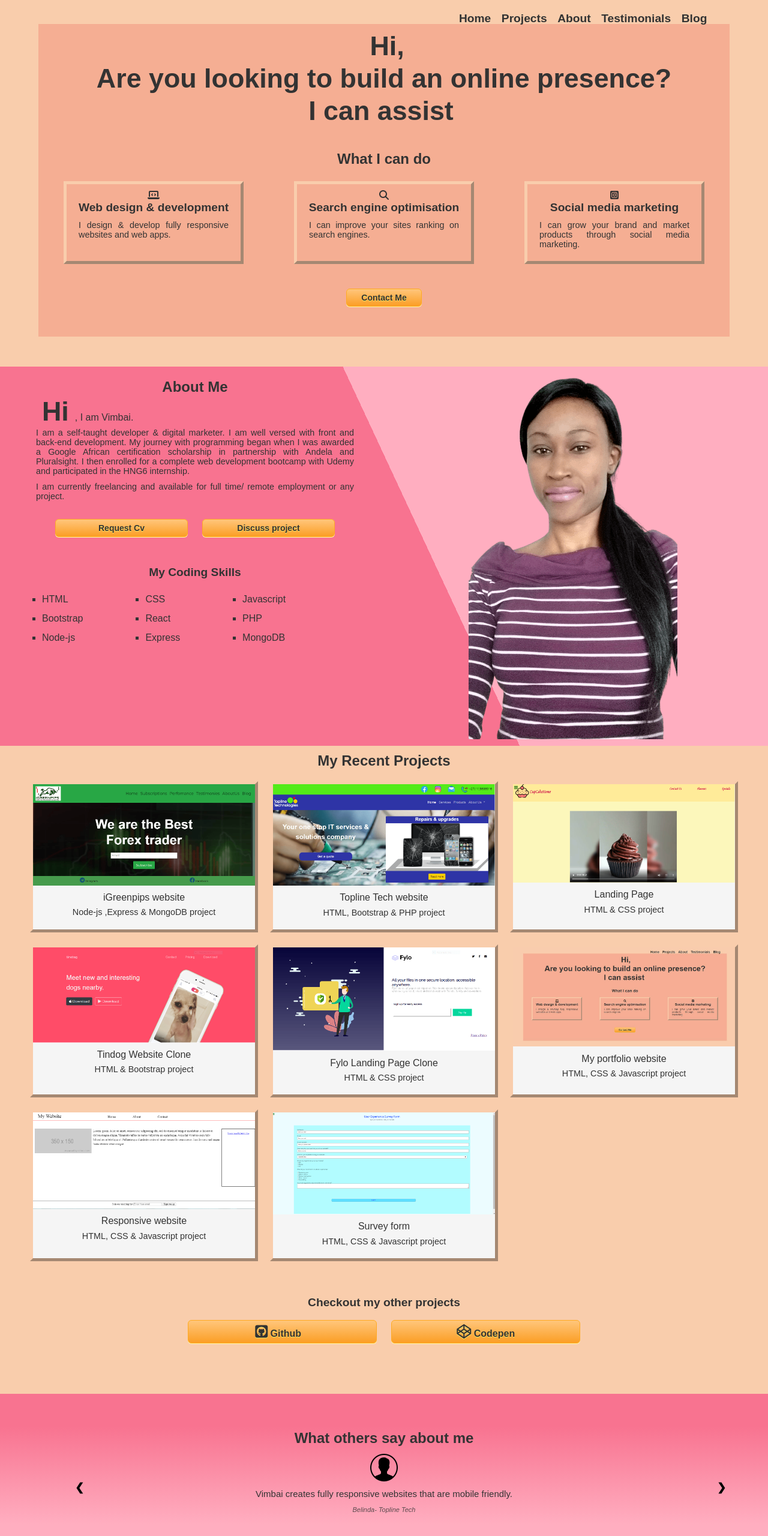
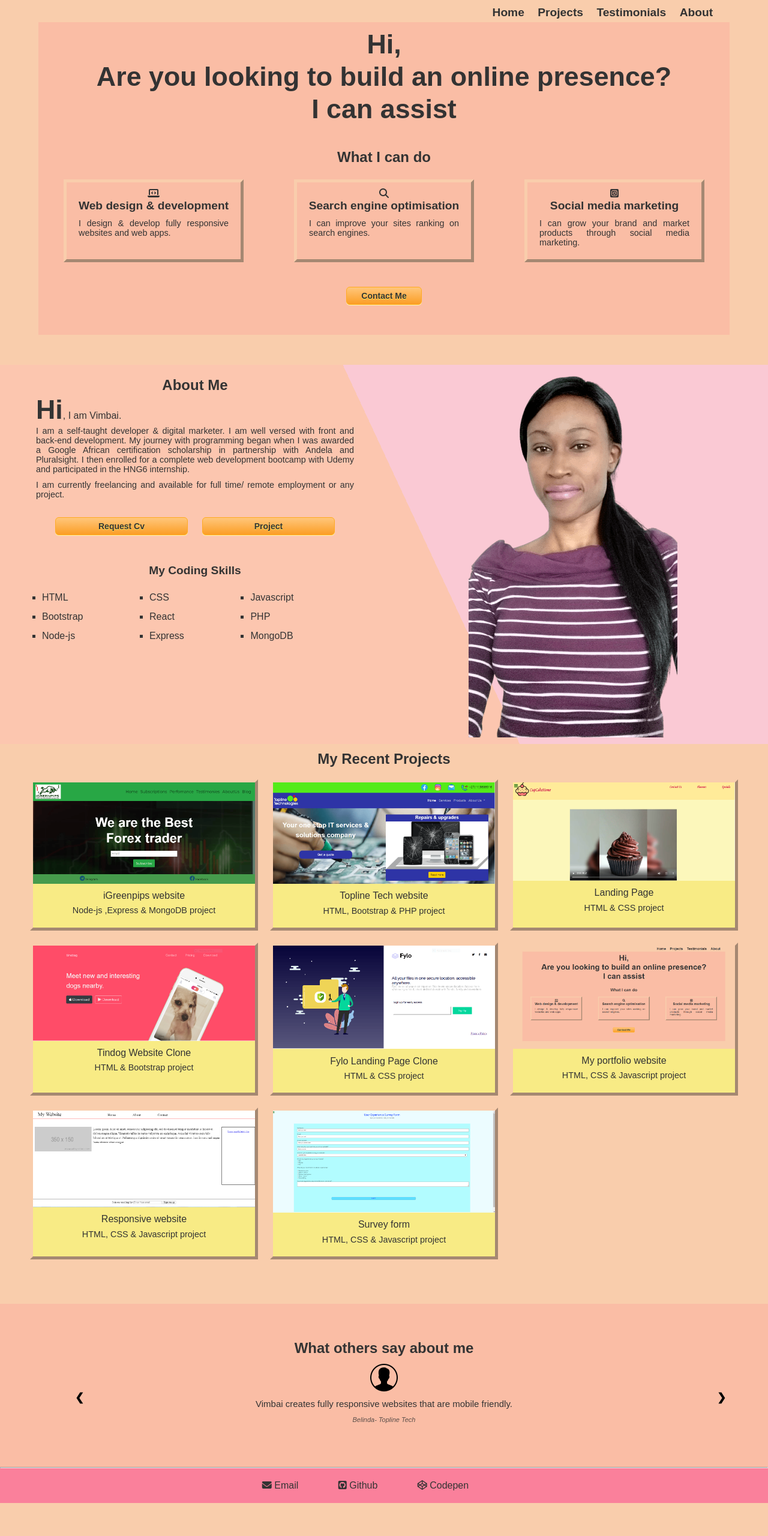
Before and after one commit to Vimby/-My-portfolio, a plain HTML site: page index.html in a window 1280 px wide. Shown: the top 2560 px of the page at 60% size. After the commit the page ends 2505 px from the top, so only its background shows below. Drawn offline with Linux system fonts and the light colour scheme.

Commit message:
Fix  css for mobile and compressed images

```diff
--- a/index.html
+++ b/index.html
@@ -19,14 +19,20 @@
     <!-- Navigation section -->
   <main class="home-section-container">
 <nav id="navbar">
-  <span class="navbar-toggle" id="js-navbar-toggle">
- <i class="fas fa-bars"></i>
-  </span>
+
   <ul class="main-nav" id="js-menu">
+
     <li>
-        <a  class="heading" href="#">
-          Blog
+      <a class="heading" href="#welcome-section">
+        Home
+      </a>
+
+  </li>
+  <li>
+    <a class="heading" href="#projects">
+      Projects
     </a>
+
 </li>
 
 <li>
@@ -41,21 +47,11 @@
           </a>
         </li>
 
-    <li>
-        <a class="heading" href="#projects">
-          Projects
-        </a>
+  </ul>
 
-    </li>
-
-    <li>
-        <a class="heading" href="#welcome-section">
-          Home
-        </a>
-
-    </li>
-
-  </ul>
+  <span class="navbar-toggle" id="js-navbar-toggle">
+    <i class="fas fa-bars"></i>
+     </span>
 </nav>
 <!-- Welcome-section -->
 <section id="welcome-section">
@@ -126,7 +122,7 @@
   </a>
 
   <a href="mailto: vimbysbuzz@gmail.com?subject=Discuss a project">
-  <button class="btn project-btn">Discuss project</button>
+  <button class="btn project-btn">Project</button>
 </a>
 </div>
 
@@ -190,7 +186,7 @@
 
   <a
   href="" class="project-tile" target="_blank">
-  <img src="images/My portfolio.jpg" class="project-image" >
+  <img src="images/Portfolio.png" class="project-image" >
   <p class="project-name">My portfolio website</p>
   <p class="small-text">HTML, CSS & Javascript project</p>
 </a>
@@ -207,24 +203,6 @@ href="https://codepen.io/Mcyv/full/eYmEEoW" class="project-tile" target="_blank"
 <p class="project-name">Survey form</p>
 <p class="small-text">HTML, CSS & Javascript project</p>
 </a>
-</div>
-
-<div class="projects-links">
-  <p class="heading">Checkout my other projects</p>
-  <button class="btn github-btn">
-  <a class="github" href="https://github.com/Vimby?tab=repositories">
-    <i class="fab fa-github-square"></i>
-    Github
-  </a>
-</button>
-
-<button class="btn codepen-btn">
-  <a class="codepen" href="https://codepen.io/your-work">
-    <i class="fab fa-codepen"></i>
-    Codepen
-  </a>
-</button>
-
 </div>
 
 </section>
--- a/style.css
+++ b/style.css
@@ -23,7 +23,11 @@
     --margin : 10px;
   }
 
-  .btn{
+  body {
+    background-color: var(--background-color);
+  }
+
+  .btn {
     box-shadow: 0px 1px 0px 0px #fff6af;
     background: var(--linear-gradient);
     background-color:#ffec64;
@@ -59,12 +63,12 @@
 
 
   .main-nav {
-    padding: 20px;
+    padding: 10px 10px 5px;
+    text-align: right;
   }
 
   .main-nav li{
-    display: inline-flex;
-    float: right;
+    display: inline-block;
     padding-right: 1.5%;
 
   }
@@ -72,15 +76,13 @@
 
   /* ----Welcome Section----- */
 
-
   .home-section-container {
    background-color: var(--background-color);
     padding-bottom: var(--bottom-padding);
-
   }
 
   #welcome-section {
-   background-color: #f5ae93;
+   background-color: #fabda5;
     width: 90%;
     height: 90%;
     margin: 0 auto;
@@ -95,8 +97,6 @@ span {
   font-size: 2.8rem;
   font-weight: var(--font-weight);
   line-height: 1.2;
-  padding: var(--spacing);
-
 }
 
 h2  {
@@ -142,7 +142,7 @@ justify-content: space-around;
   /* ----About Section-----*/
 
 .about-section {
-  background-image: -webkit-linear-gradient(25deg, #f87390 55%,#FFAEC0 45%);
+  background-image: -webkit-linear-gradient(25deg, #fcc6af 55%,#fac9d4 45%);
   display: grid;
   grid-template-columns: 50% 50%;
   grid-template-areas: "text picture";
@@ -191,6 +191,7 @@ margin: 0 auto;
 .skills ul  {
   display: grid;
   grid-template-areas: "col1  col2  col3";
+  column-gap: 20px;
   padding: var(--spacing);
 }
 
@@ -206,28 +207,9 @@ margin: 0 auto;
   grid-area: col3;
 }
 
-.projects-links {
-  padding: var(--spacing);
-  line-height: 2;
-}
-
-.projects-links p {
-padding-top: 30px;
-}
-
-.projects-links i {
-  font-size: 1.5rem;
-}
-
-.github  {
-margin-right: 5%;
-}
-
-
 
   /* ----Projects  Section-----*/
   #projects {
-  background-color: var(--background-color);
   min-height: 100%;
   padding-bottom: 5%;
   }
@@ -246,8 +228,8 @@ margin-right: 5%;
   }
 
   .project-tile {
-   background-color: whitesmoke;
-   border: var(--my-border);
+    background-color:#f8eb85;
+    border: var(--my-border);
   }
 
   .project-tile , .small-text{
@@ -265,15 +247,12 @@ margin-right: 5%;
 
   }
 
-  .github-btn, .codepen-btn {
-    margin: 10px;
-    width: 25%;
-  }
+
 
    /* Testimony section */
 
    .testimonies-section {
-    background-image: linear-gradient(to bottom, #f87390 20%,#FFAEC0 80%);
+     background-color: #fabda5;
      padding: 50px;
    }
 
@@ -344,19 +323,19 @@ margin-right: 5%;
 }
 
 @-webkit-keyframes fade {
-  from {opacity: .4}
+  from {opacity: 0.4}
   to {opacity: 1}
 }
 
 @keyframes fade {
-  from {opacity: .4}
+  from {opacity: 0.4}
   to {opacity: 1}
 }
 
 
   /* ----Footer  Section-----*/
   .footer {
-    background-color: #f87390;
+    background-color: #fa809b;
     padding: 20px;
     position: relative;
     bottom: 0;
@@ -374,13 +353,6 @@ margin-right: 5%;
   }
 
 
-  .copyright {
-    color: #000;
-    font-size: 0.8rem;
-    opacity: 0.4;
-    padding: 0.5%;
-  }
-
   @media(min-width: 1285px) {
     .projects-links {
       margin-top: 80px;
@@ -390,7 +362,6 @@ margin-right: 5%;
 
   /* ----Minimum width 769-----*/
   @media(min-width: 769px) {
-
     .navbar-toggle {
     display: none;
   }
@@ -406,18 +377,18 @@ margin-right: 5%;
 
   .navbar-toggle {
     cursor: pointer;
-    font-size: 24px;
     position: absolute;
     right: 4%;
-    top: 0;
+    width: 52px;
 
   }
 
   .active {
     display: block;
   }
+
   .about-section {
-    background-image: -webkit-linear-gradient(90deg, #f87390 20%,#FFAEC0 80%) ;
+  background-image: -webkit-linear-gradient(90deg, #f87390,#FFAEC0);
   display: block;
   }
 
```
Also changed, not shown: images/My portfolio.jpg (deleted), images/Portfolio.png (added).
